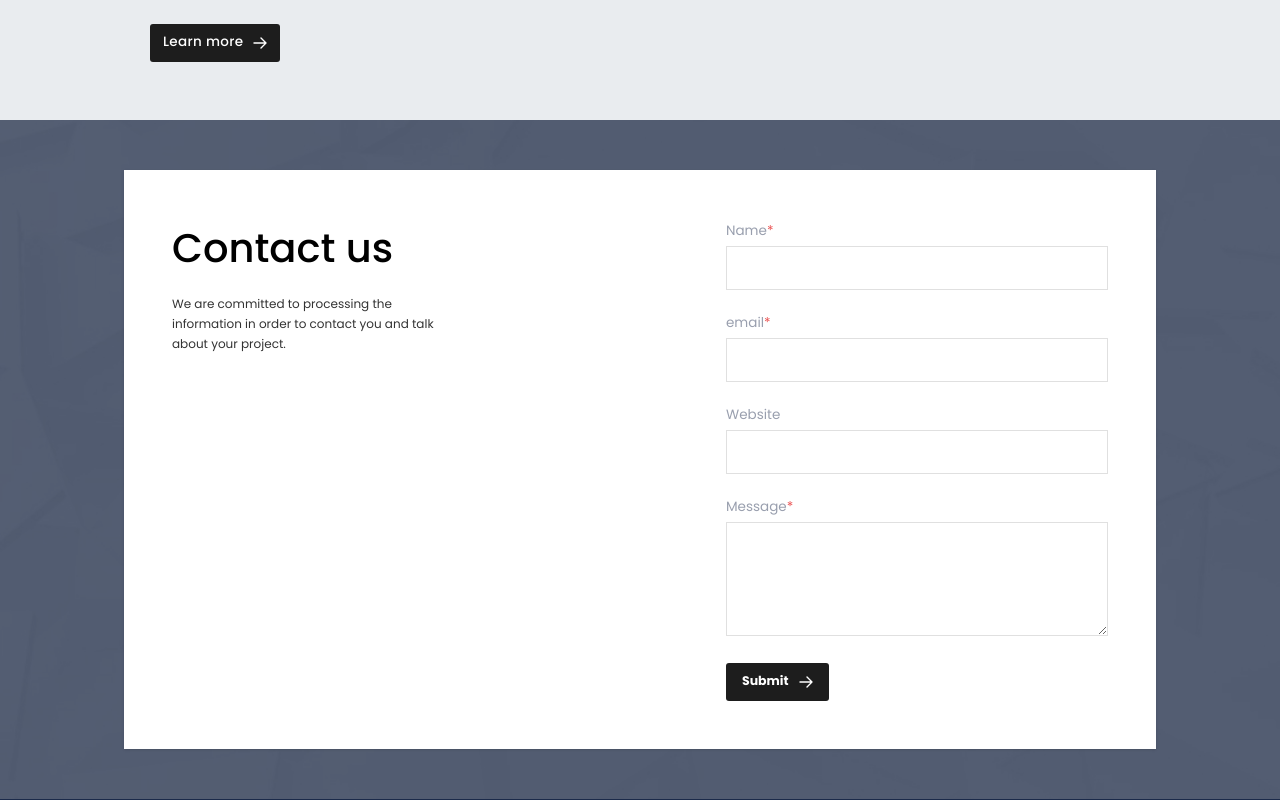
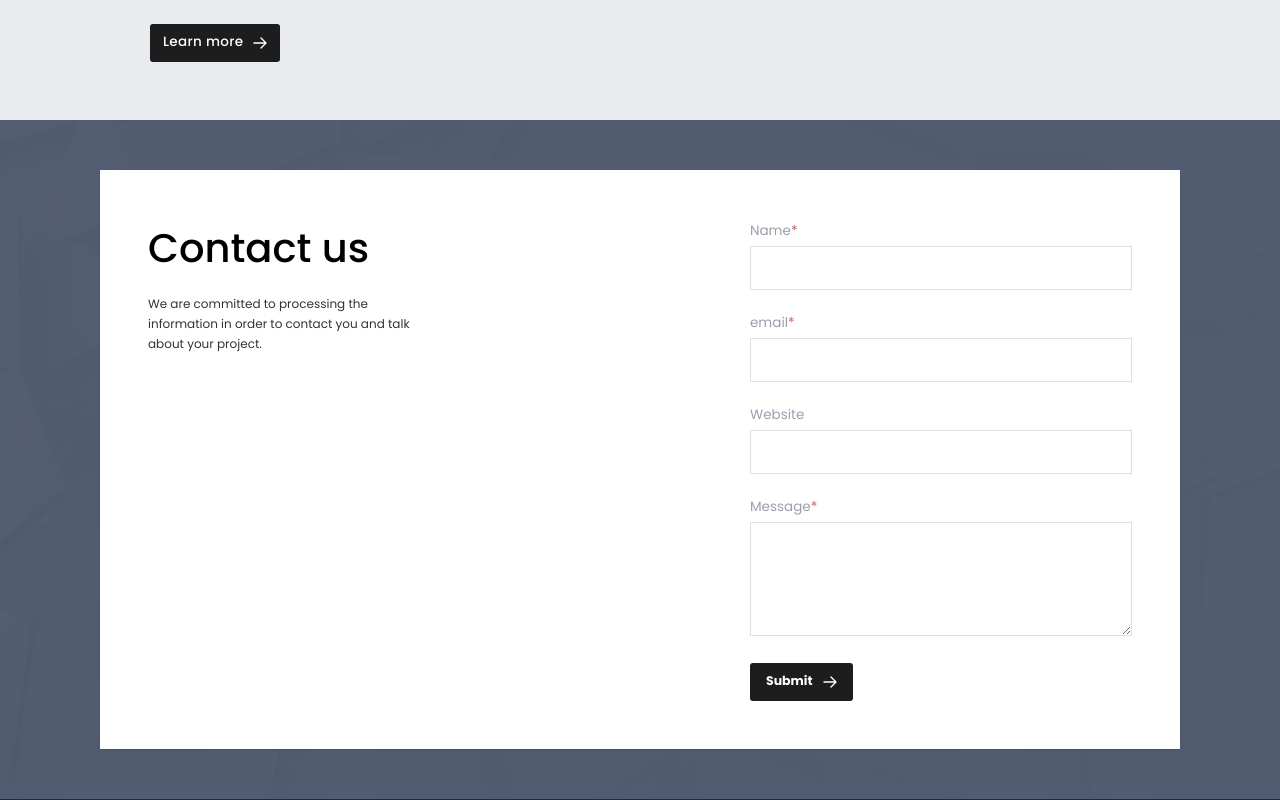
Before and after one commit to CodeBstack/cettle-consulting, a Next.js app: page / in a window 1280 px wide. Shown: the part 6000-6800 px from the top of the page. Built offline with nearby package versions, Linux system fonts and the light colour scheme.

Commit message:
some editing done

```diff
--- a/src/app/page.tsx
+++ b/src/app/page.tsx
@@ -212,7 +212,7 @@ export default function Home() {
           className="object-cover opacity-35"
           sizes="100vw"
         />
-        <div className="relative mx-auto max-w-[1080px] px-6 py-16 lg:py-[50px]">
+        <div className="relative mx-auto max-w-[1080px] px6 py-16 lg:py-[50px]">
           <div className="grid bg-white p-8 shadow-sm lg:grid-cols-[350px_382px] lg:items-start lg:justify-between lg:p-12">
             <div>
               <h2 className="font-display text-[40px] font-medium text-black">Contact us</h2>
```
